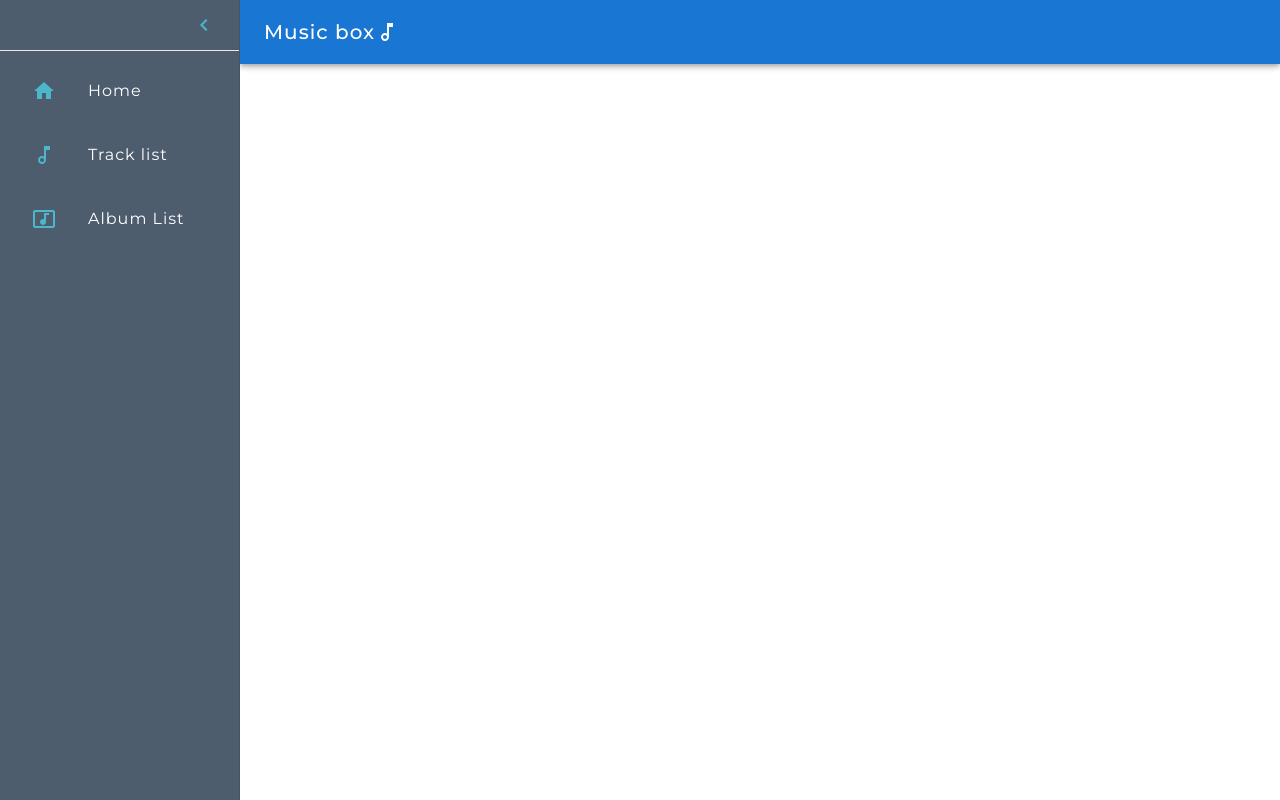
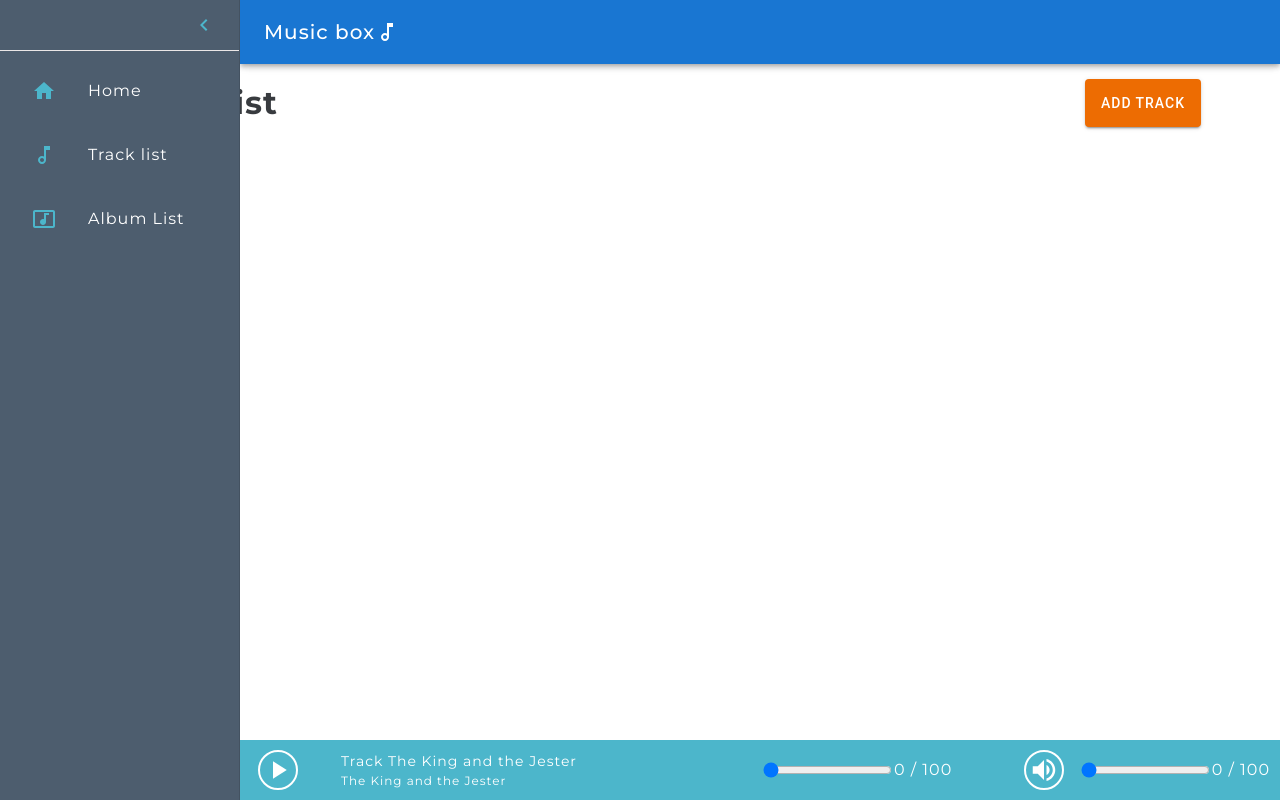
Before and after one commit to 12Aleks/Music-box, a Next.js app in the folder client/: page /albums in a window 1280 px wide. Built offline with nearby package versions, Linux system fonts and the light colour scheme.

Commit message:
new components has been created

```diff
--- /dev/null
+++ b/client/components/Player.tsx
@@ -0,0 +1,49 @@
+import React, {FC} from 'react';
+import {Grid, IconButton} from "@mui/material";
+import {Pause, PlayArrow, VolumeUp} from "@mui/icons-material";
+import {ITrack} from "../types/treck";
+import TrackProgres from "./TrackProgres";
+
+interface IPlayerProps {
+    open: boolean
+}
+
+const Player: FC<IPlayerProps> = ({open = false}) => {
+    const active = false;
+
+    const track: ITrack =
+        {
+            "_id": "627d5037514a04d61ba4433c",
+            "name": "Track The King and the Jester",
+            "artist": "The King and the Jester",
+            "text": "Test text",
+            "picture": "https://encrypted-tbn0.gstatic.com/images?q=tbn:ANd9GcQdjD9r-GHryXy_6RveidOLdz4_MeFrFIIlwA&usqp=CAU",
+            "audio": "audio/3f776ce2-91d7-4383-b235-b776f20fd503.mp3",
+            "comments": [],
+        };
+
+    return (
+            <div className={open && open ? 'open player' : 'player' }>
+                <div className="play">
+                    <IconButton onClick={e => e.stopPropagation()}>
+                        {
+                            active ? <Pause color='primary' fontSize="large"/> :
+                                <PlayArrow color='primary' fontSize="large"/>
+                        }
+                    </IconButton>
+                </div>
+                <Grid container direction='column' className='track_description'>
+                    <div className='track_title'>{track.name}</div>
+                    <div className='track_autor'>{track.artist}</div>
+                </Grid>
+                <TrackProgres left={0} right={100} onChange={() => {
+                }}/>
+                <VolumeUp style={{marginLeft: 'auto'}}/>
+                <TrackProgres left={0} right={100} onChange={() => {
+                }}/>
+            </div>
+
+    );
+};
+
+export default Player;
--- a/client/components/TrackItem.tsx
+++ b/client/components/TrackItem.tsx
@@ -10,7 +10,7 @@ interface TrackItemProps {
 }
 
 const TrackItem: FC<TrackItemProps> = ({track, active = false}) => {
-    const router = useRouter()
+    const router = useRouter();
 
     return (
         <Grid item xs={6} md={4} lg={3}>
--- /dev/null
+++ b/client/components/TrackProgres.tsx
@@ -0,0 +1,24 @@
+import React, {FC} from 'react';
+
+interface ITrackProgressProps {
+    left: number;
+    right: number;
+    onChange: (e) => void
+}
+
+const TrackProgres: FC<ITrackProgressProps> = ({left, right, onChange}) => {
+    return (
+        <div className='track_progress'>
+            <input
+                type="range"
+                min={left}
+                max={right}
+                value={left}
+                onChange={onChange}
+            />
+            <div>{left} / {right}</div>
+        </div>
+    );
+};
+
+export default TrackProgres;
--- a/client/layouts/MainLayout.tsx
+++ b/client/layouts/MainLayout.tsx
@@ -2,6 +2,7 @@ import React, {FC, useState} from 'react';
 import Navbar from "../components/Navbar";
 import Container from '@mui/material/Container';
 import {styled} from "@mui/material";
+import Player from "../components/Player";
 
 interface Layout {
     children: any;
@@ -29,6 +30,7 @@ const MainLayout: FC<Layout> = ({children}) => {
         }),
     }));
 
+
     return (
 
 
@@ -38,7 +40,9 @@ const MainLayout: FC<Layout> = ({children}) => {
                 <Container>
                 {children}
                 </Container>
+
             </Main>
+            <Player open={open}/>
         </>
     );
 };
--- a/client/package.json
+++ b/client/package.json
@@ -13,9 +13,14 @@
     "@emotion/styled": "^11.8.1",
     "@mui/icons-material": "^5.6.2",
     "@mui/material": "^5.7.0",
+    "@types/react-redux": "^7.1.24",
     "next": "12.1.6",
+    "next-redux-wrapper": "^7.0.5",
     "react": "18.1.0",
     "react-dom": "18.1.0",
+    "react-redux": "^8.0.2",
+    "redux": "^4.2.0",
+    "redux-thunk": "^2.4.1",
     "sass": "^1.51.0",
     "sass-loader": "^12.6.0"
   },
--- a/client/pages/albums/index.tsx
+++ b/client/pages/albums/index.tsx
@@ -1,12 +1,21 @@
 import React from 'react';
 import MainLayout from "../../layouts/MainLayout";
+import {Button, Grid} from "@mui/material";
+import {useRouter} from "next/router";
 
 
 const Index = () => {
+    const router = useRouter();
+
     return (
         <MainLayout>
-
-            Albums
+            <Grid className='albums_list'>
+                <Grid container justifyContent='space-between'>
+                    <h1>Albums list</h1>
+                    <Button variant="contained" size="medium" color="warning"
+                            onClick={() => router.push('/tracks/create')}>Add track</Button>
+                </Grid>
+            </Grid>
         </MainLayout>
     );
 };
--- a/client/pages/tracks/index.tsx
+++ b/client/pages/tracks/index.tsx
@@ -32,7 +32,7 @@ const Index = () => {
         <MainLayout>
             <Grid container className='tracks_list'>
                    <Grid container justifyContent='space-between'>
-                       <h1>Track list</h1>
+                       <h1>Tracks list</h1>
                        <Button variant="contained" size="medium" color="warning" onClick={() => router.push('/tracks/create')}>Add track</Button>
                    </Grid>
                    <TrackList tracks={tracks}/>
--- /dev/null
+++ b/client/styles/_player.scss
@@ -0,0 +1,30 @@
+.player{
+  height: 60px;
+  width: 100%;
+  position: fixed;
+  bottom: 0;
+  display: flex;
+  align-items: center;
+  padding: 0 10px;
+  background-color: $icon_sidebar;
+  color: white;
+  &.open{
+    -webkit-transition: margin 225ms cubic-bezier(0.0, 0, 0.2, 1) 0ms,width 225ms cubic-bezier(0.0, 0, 0.2, 1) 0ms;
+    transition: margin 225ms cubic-bezier(0.0, 0, 0.2, 1) 0ms,width 225ms cubic-bezier(0.0, 0, 0.2, 1) 0ms;
+    width: calc(100% - 240px);
+    margin-left: 240px;
+  }
+  svg {
+    fill: white;
+    width: 40px;
+    height: auto;
+    border-radius: 50%;
+    border: 2px solid white;
+    padding: 3px;
+    margin: 0 15px 0 0;
+  }
+  .track_progress{
+    display: flex;
+
+  }
+}
--- a/client/styles/_tracks.scss
+++ b/client/styles/_tracks.scss
@@ -1,15 +1,5 @@
 
 .tracks_list {
-  justify-content: center;
-  display: flex;
-  align-items: center;
-  width: 100%;
-  padding: 0 15px 10px 15px;
-
-  h1 {
-    margin: 0;
-    color: $lite_grey;
-  }
 
   .track {
     margin: 20px auto;
--- a/client/styles/styles.scss
+++ b/client/styles/styles.scss
@@ -2,13 +2,47 @@
 @import "navbar";
 @import "tracks";
 @import "uplod";
-body{
+@import "player";
+
+body {
   background: #f6f6f6;
-  .center{
+
+  .center {
     margin-top: 150px;
     display: flex;
     flex-direction: column;
     align-items: center;
     justify-content: center;
   }
+
+  .albums_list, .tracks_list {
+    justify-content: center;
+    display: flex;
+    align-items: center;
+    width: 100%;
+    padding: 0 15px 10px 15px;
+
+    h1 {
+      margin: 0;
+      color: $lite_grey;
+      letter-spacing: 1px;
+    }
+    button{
+      letter-spacing: 1px;
+    }
+  }
+  .tracks_list, .player{
+    div.track_description {
+      max-width: 400px;
+      margin: 0 20px;
+
+      .track_title {
+        font-size: 14px;
+      }
+
+      .track_autor {
+        font-size: 12px;
+      }
+    }
+  }
 }
```
Also changed, not shown: client/pages/tracks/create.tsx (+6 -4 lines), 1 other file (tests, documents, lock files or other folders).
